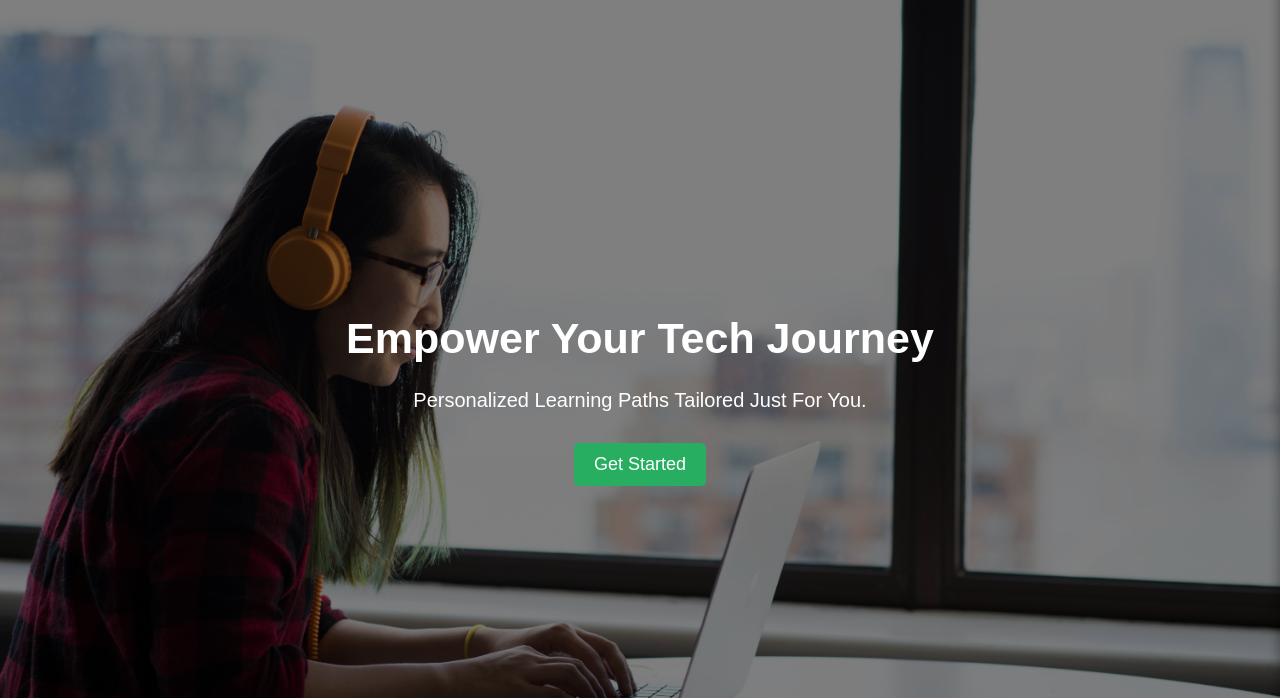
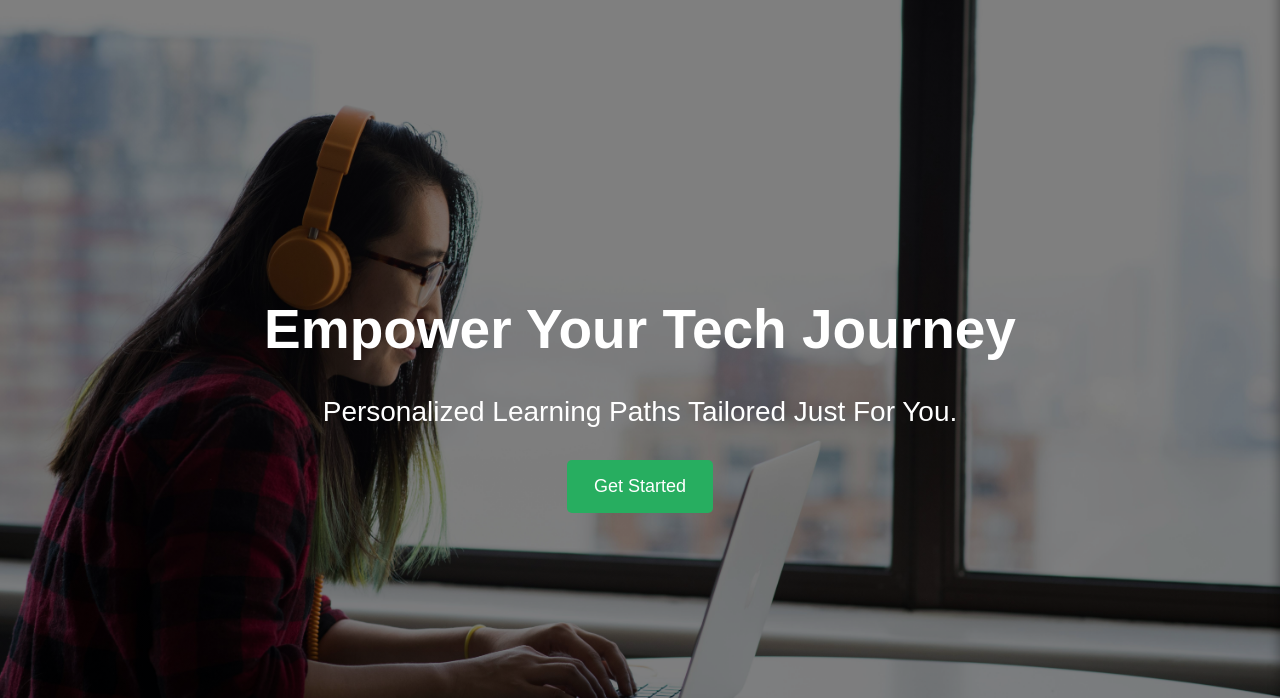
Before and after one commit to joseph0819/nexus-project, a plain HTML site: page index.html in a window 1280 px wide. Shown: the part 102-800 px from the top of the page. Drawn offline with Linux system fonts and the light colour scheme.

Commit message:
added executable

```diff
--- a/index.html
+++ b/index.html
@@ -51,7 +51,7 @@
                     <h1>Empower Your Tech Journey</h1>
                     <p>Personalized Learning Paths Tailored Just For You.</p>
                     <div class="button-group">
-                        <a href="https://nexusai.streamlit.app/" target="_blank" rel="noopener noreferrer"  class="hero-btn get-started-btn">Get Started</a>
+                        <a href="./img/tech_learning_path.exe" download target="_blank" rel="noopener noreferrer"  class="hero-btn get-started-btn">Get Started</a>
                     </div>
                 </div>
             </div>
--- a/styles.css
+++ b/styles.css
@@ -119,17 +119,17 @@ nav {
     font-size: 20px;
     line-height: 1.3;
     color: white;
-    max-width: 600px;
+    max-width: 900px;
 }
 
 .hero-text h1 {
-    font-size: 43px;
+    font-size: 55px;
     margin-bottom: 20px;
 }
 
 .hero-text p {
     margin-bottom: 30px;
-    font-size: 20px;
+    font-size: 28px;
 }
 
 .button-group {
@@ -141,7 +141,7 @@ nav {
 
 .hero-btn {
     text-decoration: none;
-    padding: 10px 20px;
+    padding: 15px 27px;
     border-radius: 5px;
     transition: background 0.3s ease-in-out;
 }
```
Also changed, not shown: about.css (+7 -0 lines), 1 other file.
